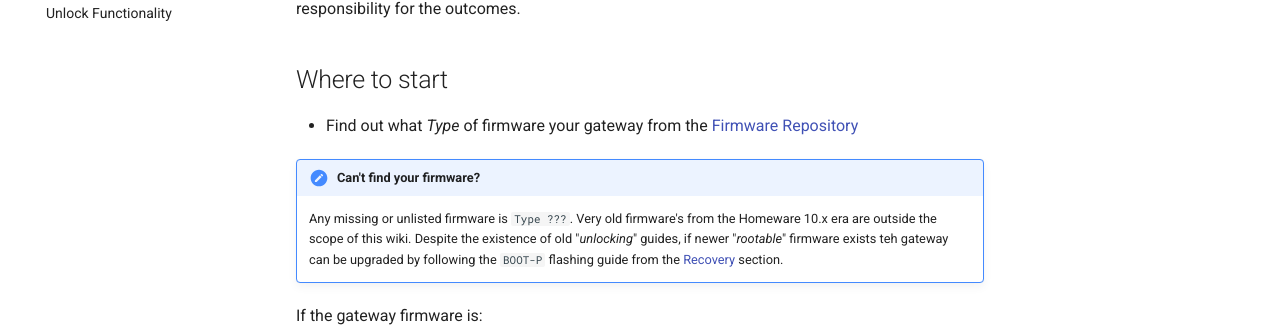
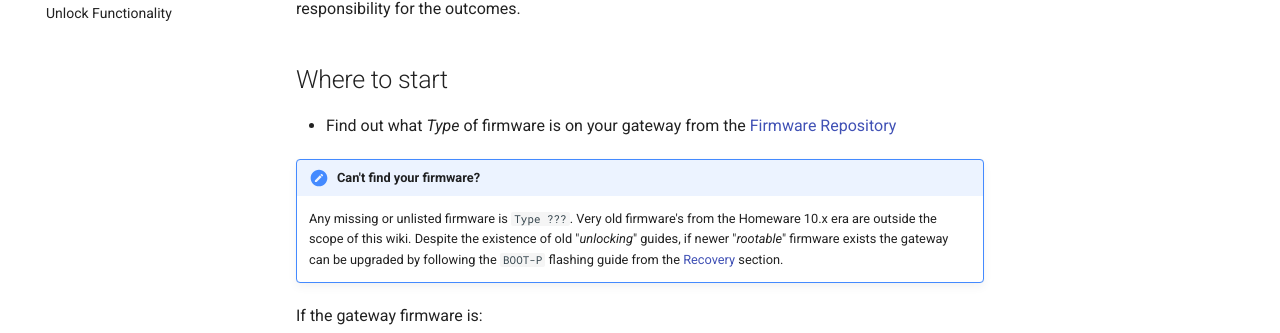
Before and after one commit to hack-technicolor/hack-technicolor, an MkDocs documentation site: the page built from docs/index.md, in a window 1280 px wide. Shown: the part 260-593 px from the top of the page. Built offline with MkDocs 1.6.1 and Material for MkDocs 9.7.7, drawn with Linux system fonts in a browser that asks for light colours; comment, search, counter and statistics services are not loaded.

Commit message:
Update index.md

```diff
--- a/docs/index.md
+++ b/docs/index.md
@@ -4,10 +4,10 @@
 
 ## Where to start
 
-- Find out what *Type* of firmware your gateway from the [Firmware Repository](Firmware%20Repository/)
+- Find out what *Type* of firmware is on your gateway from the [Firmware Repository](Firmware%20Repository/)
 
 !!! hint "Can't find your firmware?"
-    Any missing or unlisted firmware is `Type ???`. Very old firmware's from the Homeware 10.x era are outside the scope of this wiki. Despite the existence of old "*unlocking*" guides, if newer "*rootable*" firmware exists teh gateway can be upgraded by following the `BOOT-P` flashing guide from the [Recovery](Recovery/#boot-p-recovery-mode-tftp-flashing) section.
+    Any missing or unlisted firmware is `Type ???`. Very old firmware's from the Homeware 10.x era are outside the scope of this wiki. Despite the existence of old "*unlocking*" guides, if newer "*rootable*" firmware exists the gateway can be upgraded by following the `BOOT-P` flashing guide from the [Recovery](Recovery/#boot-p-recovery-mode-tftp-flashing) section.
 
 If the gateway firmware is:
 
```
